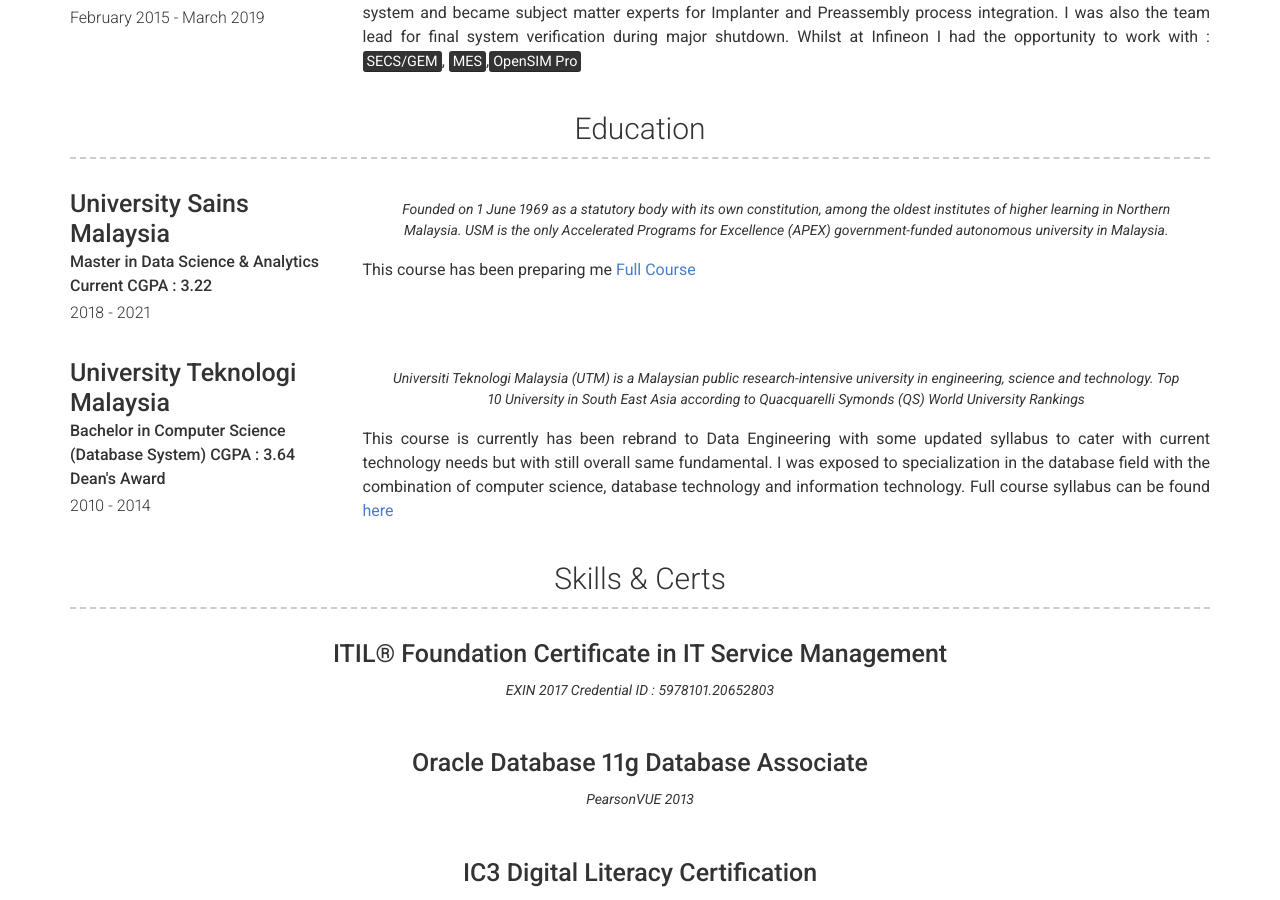
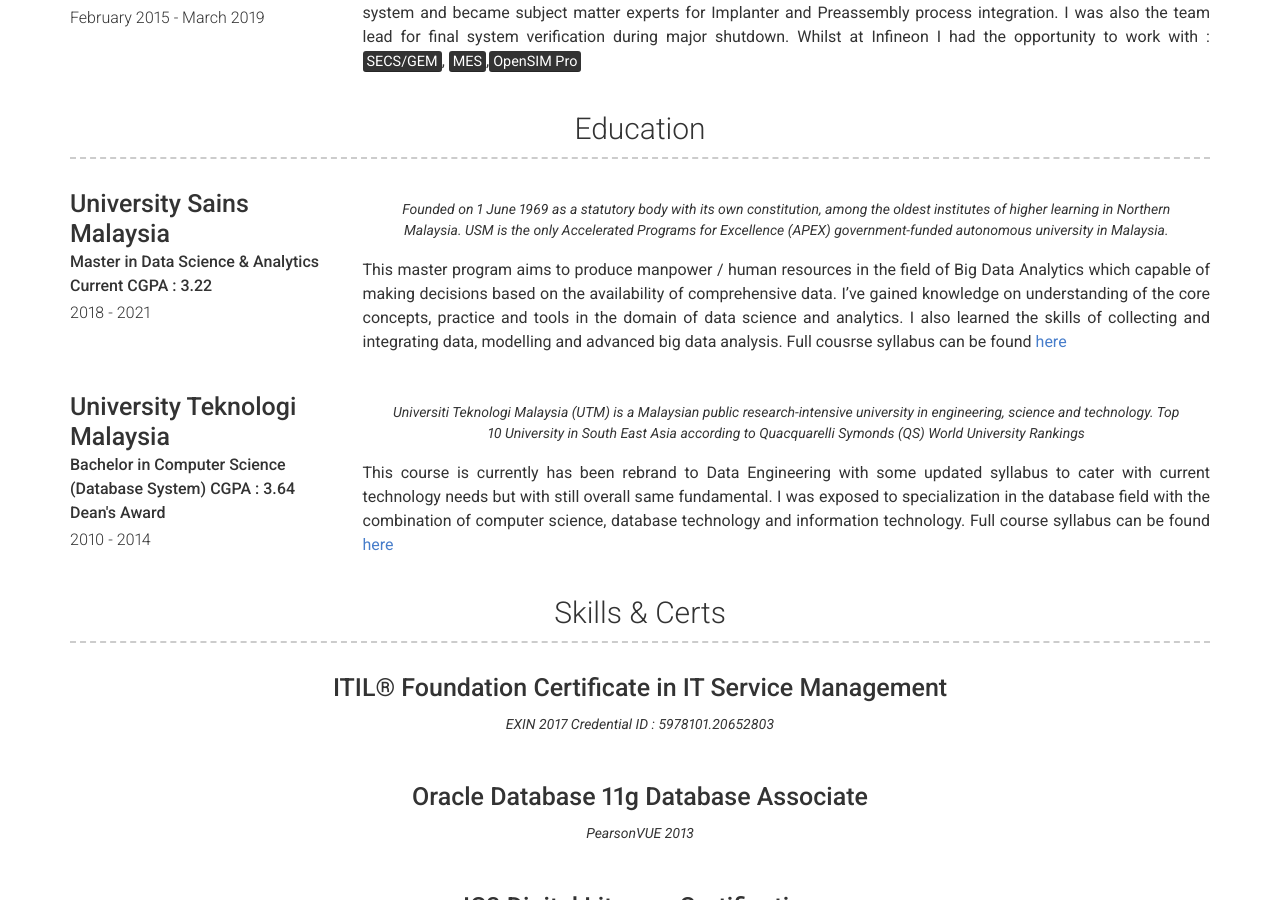
Before and after one commit to mahirahamzah/Resume, a Jekyll site: the page built from index.md, in a window 1280 px wide and 900 px high, scrolled down 1040 px. Built offline with Jekyll 4.4.1, drawn with Linux system fonts in a browser that asks for light colours; nearby versions of some CDN libraries.

Commit message:
Update education.yml

```diff
--- a/_data/education.yml
+++ b/_data/education.yml
@@ -8,8 +8,8 @@
   quote: >
     Founded on 1 June 1969 as a statutory body with its own constitution, among the oldest institutes of higher learning in Northern Malaysia. USM is the only Accelerated Programs for Excellence (APEX) government-funded autonomous university in Malaysia.
   description: | # this will include new lines to allow paragraphs
-    This course has been preparing me
-    [Full Course](https://cs.usm.my/index.php/admissions-academics/postgraduate/msc-data-sc-analytic-course-work/course-synopsis-sa){:target="_blank"}
+    This master program aims to produce manpower / human resources in the field of Big Data Analytics which capable of making decisions based on the availability of comprehensive data. I've gained knowledge on understanding of the core concepts, practice and tools in the domain of data science and analytics. I also learned the skills of collecting and integrating data, modelling and advanced big data analysis.
+    Full cousrse syllabus can be found [here](https://cs.usm.my/index.php/admissions-academics/postgraduate/msc-data-sc-analytic-course-work/course-synopsis-sa){:target="_blank"}
 
 # Education Template
 - layout: left
```
